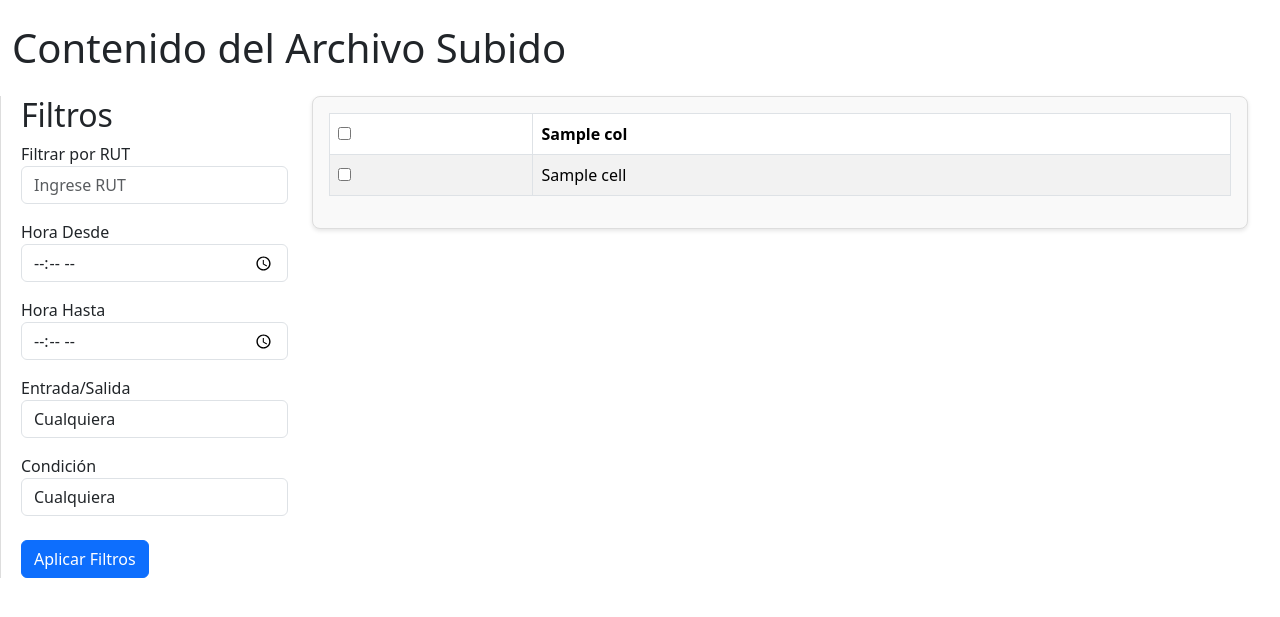
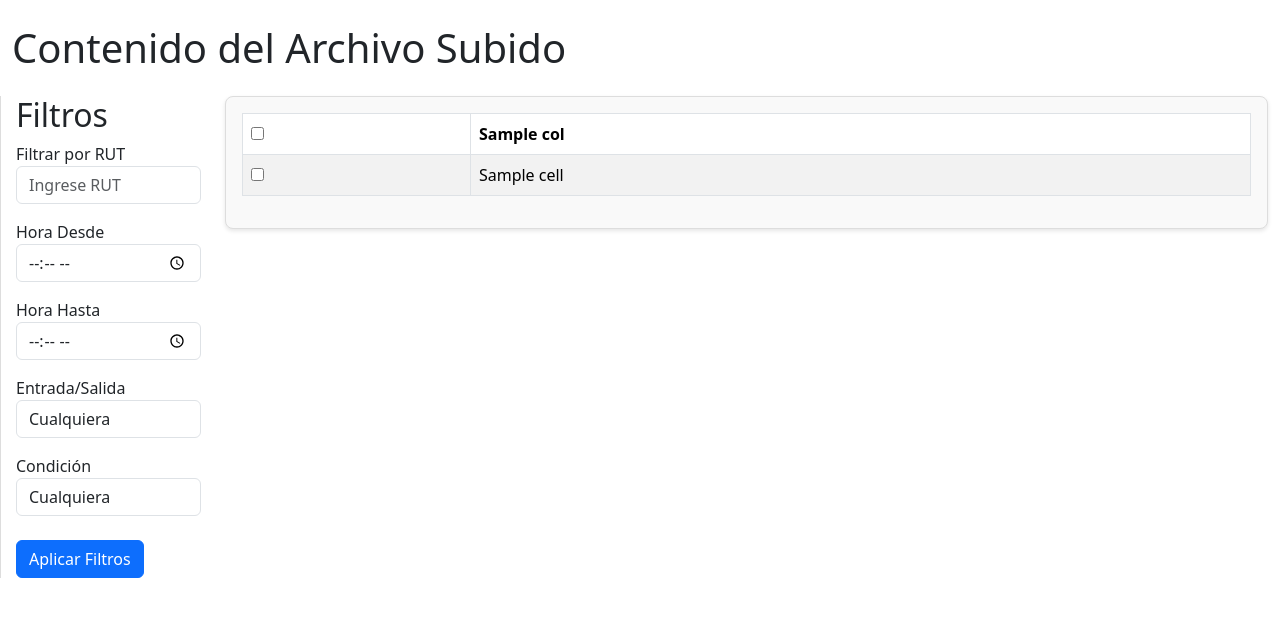
Before and after one commit to Sady-Guzman/ISW2_Proyecto_Asistencias, a Flask app: template templates/visualizacion.html in a window 1280 px wide. Shown: the part 76-693 px from the top of the page. Run offline with Flask 3, Linux system fonts and the light colour scheme; the template is opened without the code that fills it: most values are stand-ins (such as "Sample title", 1, 10 or a date in 2020).

Commit message:
ajusta tamano tabla

```diff
--- a/templates/visualizacion.html
+++ b/templates/visualizacion.html
@@ -41,7 +41,7 @@
 
         <div class="row">
             <!-- Filter Section (smaller column) -->
-            <div class="col-lg-3 filter-sidebar">
+            <div class="col-lg-2 filter-sidebar">
                 <h2>Filtros</h2>
                 <form method="POST" action="{{ url_for('visualizacion.apply_filters') }}">
                     <div class="form-group">
@@ -79,7 +79,7 @@
             </div>
 
             <!-- Table Section (larger column) -->
-            <div class="col-lg-9">
+            <div class="col-lg-10">
                 <div class="scrollable-table">
                     <table class="table table-striped table-bordered">
                         <thead>
@@ -127,7 +127,7 @@
         }
 
         .scrollable-table {
-            max-height: 75vh;
+            max-height: 75vh; /* Reduced height to leave margin at bottom */
             overflow-y: auto;
             background-color: #f9f9f9;
             padding: 1rem;
@@ -137,9 +137,9 @@
         }
 
         .filter-sidebar {
-            max-width: 300px;
+            max-width: 280px;
+            padding-left: 15px;
             border-left: 1px solid #ddd;
-            padding-left: 20px;
         }
     </style>
 </body>
```
